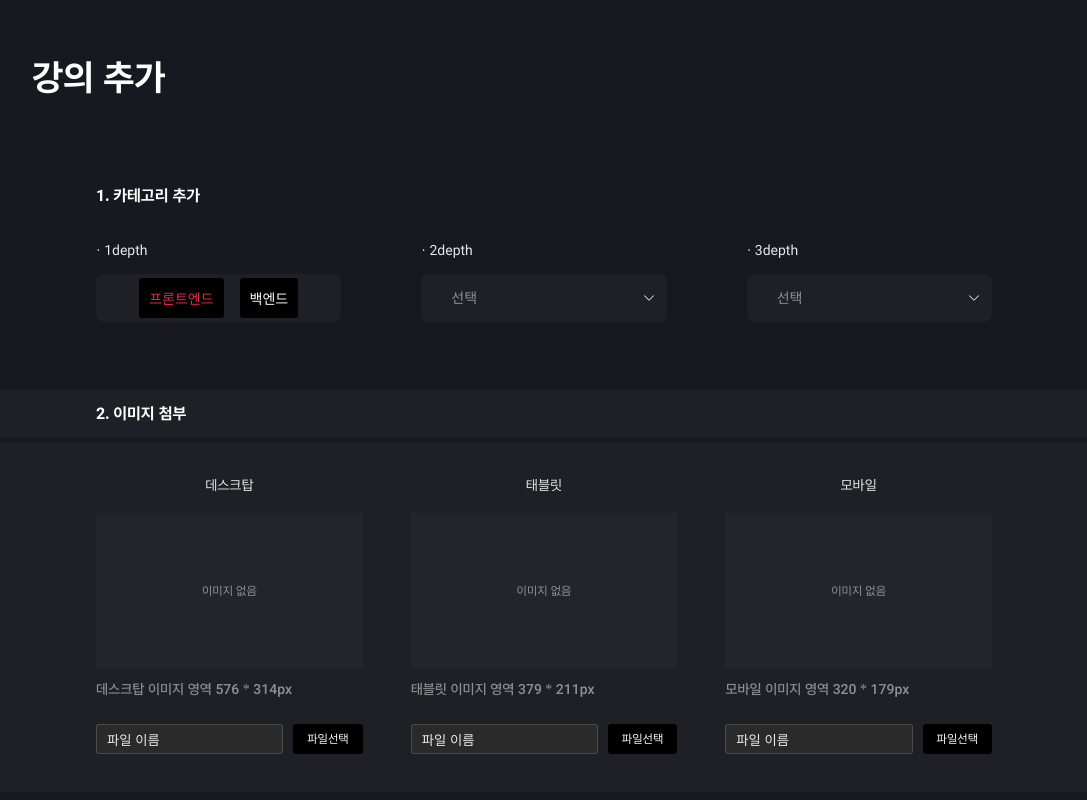
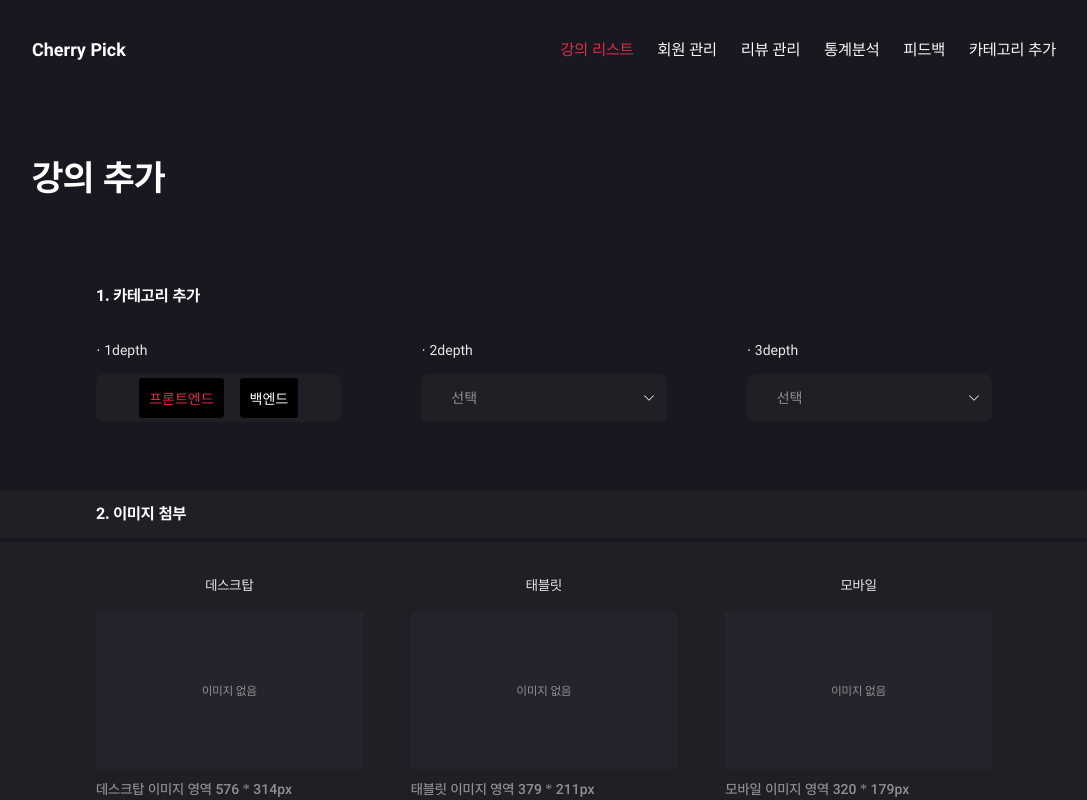
Before and after one commit to cjy0019/cherry-front, a React app: page /admin/lecture-registration in a window 1280 px wide. Shown: the top 800 px of the page, without its empty margins (96-1183 px from the left). Built offline with nearby package versions, Linux system fonts and the light colour scheme.

Commit message:
feat : admin header ui 추가 완료[#63]

```diff
--- /dev/null
+++ b/src/components/molecules/admin/header/AdminHeader.jsx
@@ -0,0 +1,98 @@
+import React from 'react';
+import { NavLink } from 'react-router-dom';
+import styled from 'styled-components';
+
+import palette from '../../../../style/palette';
+
+const AdminHeader = () => {
+  return (
+    <Header>
+      <CenterWrapper>
+        <CherryPickText>Cherry Pick</CherryPickText>
+
+        <NavList>
+          <LinkWrapper>
+            <StyledNavLink to='/admin/lecture-registration'>
+              강의 리스트
+            </StyledNavLink>
+          </LinkWrapper>
+          <LinkWrapper>
+            <StyledNavLink to='/'>회원 관리</StyledNavLink>
+          </LinkWrapper>
+          <LinkWrapper>
+            <StyledNavLink to='/'>리뷰 관리</StyledNavLink>
+          </LinkWrapper>
+          <LinkWrapper>
+            <StyledNavLink to='/'>통계분석</StyledNavLink>
+          </LinkWrapper>
+          <LinkWrapper>
+            <StyledNavLink to='/'>피드백</StyledNavLink>
+          </LinkWrapper>
+          <LinkWrapper>
+            <StyledNavLink to='/'>카테고리 추가</StyledNavLink>
+          </LinkWrapper>
+        </NavList>
+      </CenterWrapper>
+    </Header>
+  );
+};
+
+const Header = styled.header`
+  display: flex;
+  justify-content: center;
+
+  background-color: ${palette.backgroundBlack};
+`;
+
+const CenterWrapper = styled.div`
+  display: flex;
+  align-items: center;
+  justify-content: space-between;
+
+  width: 80%;
+  height: 100px;
+
+  @media (max-width: 768px) {
+    flex-direction: column;
+    justify-content: center;
+    align-items: flex-start;
+  }
+`;
+
+const CherryPickText = styled.p`
+  font-size: 1.125rem;
+  font-weight: 700;
+  color: ${palette.textWhite};
+`;
+
+const NavList = styled.ul`
+  display: flex;
+  align-items: center;
+  gap: 24px;
+
+  @media (max-width: 768px) {
+    gap: 20px;
+  }
+`;
+
+const LinkWrapper = styled.li`
+  font-size: 1rem;
+  font-weight: 400;
+
+  @media (max-width: 768px) {
+    font-size: 0.8125rem;
+  }
+`;
+
+const StyledNavLink = styled(NavLink)`
+  color: ${palette.textWhite};
+
+  &.active {
+    color: ${palette.pointRed};
+  }
+
+  text-decoration: none;
+  cursor: pointer;
+`;
+
+export default AdminHeader;
--- a/src/components/templates/admin/LectureRegisterTemplate.jsx
+++ b/src/components/templates/admin/LectureRegisterTemplate.jsx
@@ -2,6 +2,7 @@ import React, { useState } from 'react';
 import styled from 'styled-components';
 
 import palette from '../../../style/palette';
+import AdminHeader from '../../molecules/admin/header/AdminHeader';
 import OtherDatas from '../../molecules/admin/lecture-registration/OtherDatas';
 import SelectCategory from '../../molecules/admin/lecture-registration/SelectCategory';
 import UploadImage from '../../molecules/admin/lecture-registration/UploadImage';
@@ -17,6 +18,7 @@ const LectureRegisterTemplate = () => {
 
   return (
     <div>
+      <AdminHeader />
       <PageTitle>강의 추가</PageTitle>
       <SelectCategory lectureData={lectureData} handleClick={selectCategory} />
       <UploadImage />
```
